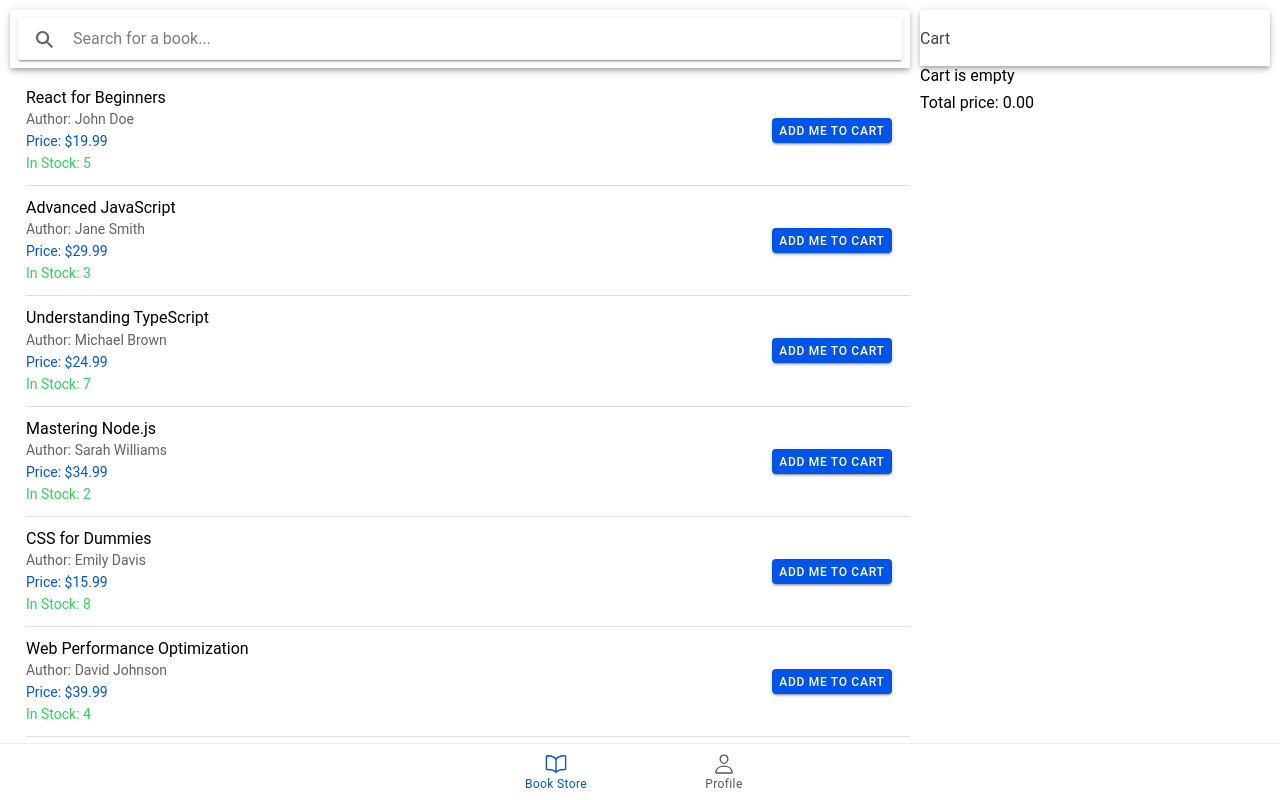
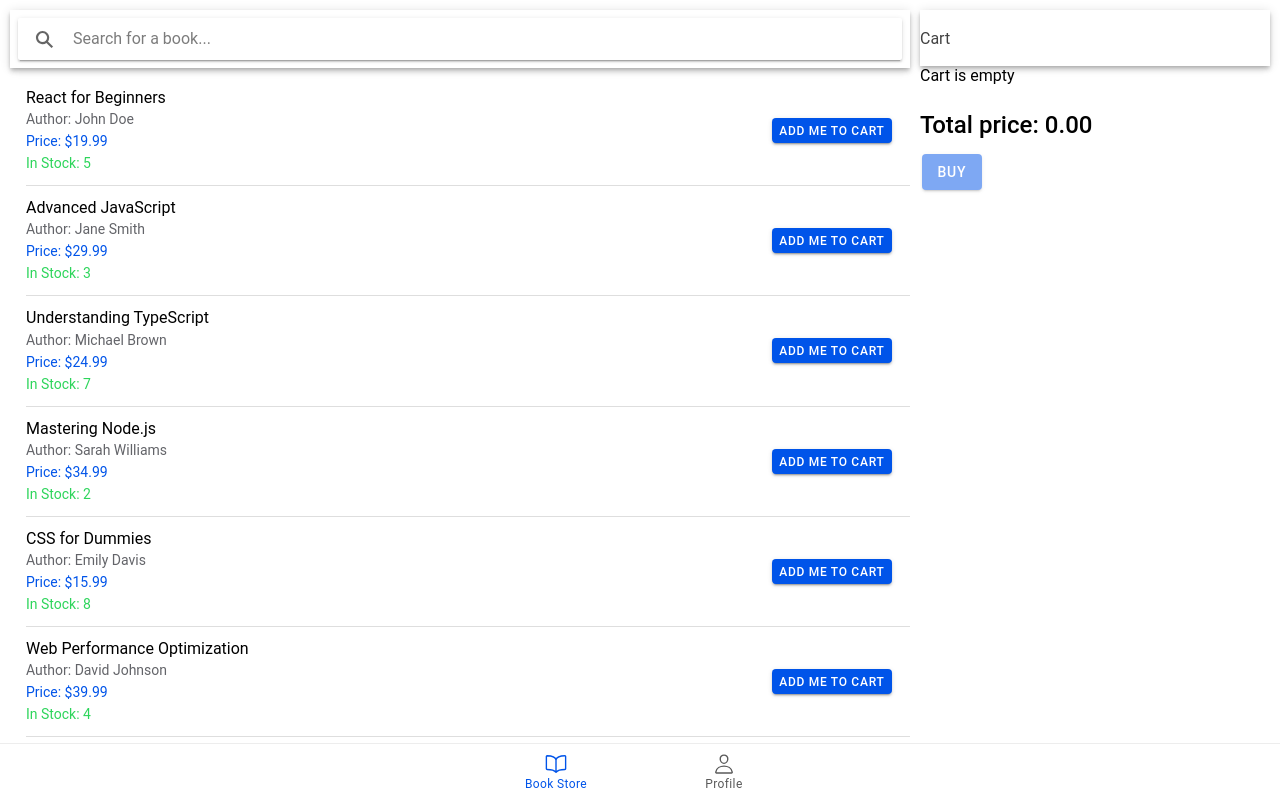
Before and after one commit to pitis/bookstore, a React (Vite) app: page /books in a window 1280 px wide. Built offline with nearby package versions, Linux system fonts and the light colour scheme.

Commit message:
feat: stock messages and buy order

```diff
--- a/src/api/books/hooks.ts
+++ b/src/api/books/hooks.ts
@@ -1,13 +1,17 @@
 import { useQuery } from '@tanstack/react-query'
 import { mockData } from '@/utils/mockData'
+import useAppStore from '@/stores/cart'
 
 export function useGetBooks(searchText: string) {
+  const { stock } = useAppStore()
+  const fullQuantity = stock.reduce((acc, item) => acc + item.stock, 0)
+
   return useQuery({
-    queryKey: ['books', searchText],
+    queryKey: ['books', searchText, fullQuantity],
     queryFn: async () => {
-      if (searchText === '') return mockData
+      if (searchText === '') return stock
 
-      const filteredBooks = mockData.filter(
+      const filteredBooks = stock.filter(
         (book) =>
           book.title.toLowerCase().includes(searchText.toLowerCase()) ||
           book.author.toLowerCase().includes(searchText.toLowerCase())
--- a/src/components/cart/index.tsx
+++ b/src/components/cart/index.tsx
@@ -7,11 +7,12 @@ import {
   IonLabel,
   IonList,
   IonText,
+  IonToast,
   IonToolbar,
 } from '@ionic/react'
 
 export default function Cart() {
-  const { cart, addToCart, removeFromCart } = useAppStore()
+  const { cart, boughtCart, addToCart, removeFromCart } = useAppStore()
 
   const totalPrice = cart
     .reduce((acc, item) => acc + item.price * item.quantity, 0)
@@ -62,7 +63,25 @@ export default function Cart() {
             </IonLabel>
           </IonItem>
         ))}
-        <IonText>Total price: {totalPrice}</IonText>
+        <IonText>
+          <h2>Total price: {totalPrice}</h2>
+        </IonText>
+
+        <IonButton
+          id='buy-toast'
+          slot='end'
+          color='primary'
+          disabled={!cart.length}
+          onClick={() => boughtCart()}>
+          Buy
+        </IonButton>
+
+        <IonToast
+          trigger='buy-toast'
+          message='Congratulations on your purchase'
+          position='top'
+          duration={5000}
+        />
       </IonList>
     </div>
   )
--- a/src/pages/books/index.tsx
+++ b/src/pages/books/index.tsx
@@ -1,5 +1,6 @@
 import { useGetBooks } from '@/api/books/hooks'
 import useAppStore from '@/stores/cart'
+import { IBook } from '@/utils/mockData'
 import {
   IonButton,
   IonContent,
@@ -10,20 +11,32 @@ import {
   IonSearchbar,
   IonSpinner,
   IonText,
+  IonToast,
 } from '@ionic/react'
 import { useEffect, useState } from 'react'
+import { v4 } from 'uuid'
 
 export default function Books() {
+  const [isToastOpen, setIsToastOpen] = useState<boolean>(false)
   const [searchText, setSearchText] = useState<string>('')
   const [debouncedSearchText, setDebouncedSearchText] = useState<string>('')
 
   const {
     data: books,
+    isFetching,
     isFetched,
-    isFetching,
   } = useGetBooks(debouncedSearchText)
 
-  const { addToCart, cart } = useAppStore()
+  const { addToCart } = useAppStore()
+
+  function add(book: IBook) {
+    if (!book.stock) {
+      setIsToastOpen(true)
+      return
+    }
+
+    addToCart(book.id)
+  }
 
   useEffect(() => {
     const debounce = setTimeout(() => {
@@ -71,20 +84,19 @@ export default function Books() {
                     </IonText>
                   </p>
                 </IonLabel>
-                <IonButton
-                  slot='end'
-                  color='primary'
-                  disabled={
-                    book.stock === 0 ||
-                    cart.find((item) => item.id == book.id)?.quantity ===
-                      book.stock
-                  }
-                  onClick={() => addToCart(book.id)}>
+                <IonButton slot='end' color='primary' onClick={() => add(book)}>
                   Add me to cart
                 </IonButton>
               </IonItem>
             ))}
         </IonList>
+        <IonToast
+          isOpen={isToastOpen}
+          position='top'
+          message='Desired quantity exceeds the available stock.'
+          onDidDismiss={() => setIsToastOpen(false)}
+          duration={5000}
+        />
       </IonContent>
     </>
   )
--- a/src/stores/cart.ts
+++ b/src/stores/cart.ts
@@ -10,10 +10,11 @@ interface Store {
   cart: CartItem[]
   addToCart: (bookId: number) => void
   removeFromCart: (bookId: number) => void
+  boughtCart: () => void
 }
 
 const useAppStore = create<Store>((set) => ({
-  stock: mockData,
+  stock: [...mockData],
   cart: [],
   addToCart: (bookId: number) => {
     set((store) => {
@@ -65,6 +66,13 @@ const useAppStore = create<Store>((set) => ({
       }
     })
   },
+  boughtCart: () => {
+    set((store) => {
+      return {
+        cart: [],
+      }
+    })
+  },
 }))
 
 export default useAppStore
```
